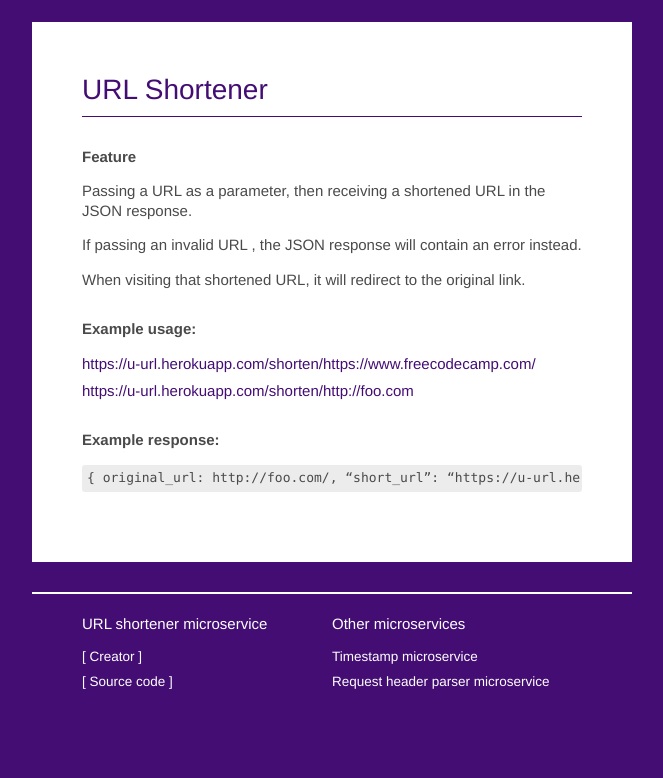
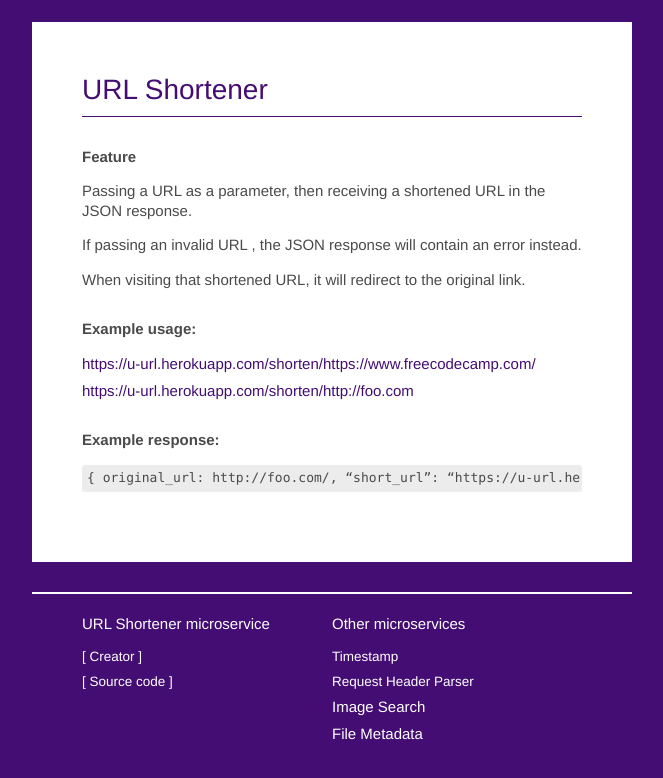
Before and after one commit to Thieurom/fcc-uurl, a website: page public/index.html in a window 1280 px wide. Shown: the part 100-878 px from the top of the page, without its empty margins (308-971 px from the left). Before the commit the page ends 835 px from the top, so only its background shows below. Drawn offline with Linux system fonts and the light colour scheme; files that its build step writes are made by us from their sources.

Commit message:
Update links for other services

```diff
--- a/public/index.html
+++ b/public/index.html
@@ -1,5 +1,6 @@
 <!doctype>
 <html lang="en">
+
 <head>
   <meta charset="utf-8">
   <title>URL Shortener Microservice</title>
@@ -50,7 +51,7 @@
     <footer class="footer">
       <div class="wrapper">
         <div class="wrapper__half">
-                        <h3 class="h3">URL shortener microservice</h3>
+          <h3 class="h3">URL Shortener microservice</h3>
           <ul class="list">
             <li class="list__item list__item--small">
               <a href="https://twitter.com/lethieu" class="self" rel="noopener noreferrer" target="_blank">Creator</a>
@@ -65,10 +66,16 @@
           <h3 class="h3">Other microservices</h3>
           <ul class="list">
             <li class="list__item list__item--small">
-                                <a href="https://u-timestamp.herokuapp.com" rel="noopener noreferrer" target="_blank">Timestamp microservice</a>
+              <a href="https://u-timestamp.herokuapp.com" rel="noopener noreferrer" target="_blank">Timestamp</a>
             </li>
             <li class="list__item list__item--small">
-                                <a href="https://u-reqheadparser.herokuapp.com" rel="noopener noreferrer" target="_blank">Request header parser microservice</a>
+              <a href="https://u-reqheadparser.herokuapp.com" rel="noopener noreferrer" target="_blank">Request Header Parser</a>
+            </li>
+            <li class="list__item list__item-small">
+              <a href="https://u-imagesearch.herokuapp.com" rel="noopener noreferrer" target="_blank">Image Search</a>
+            </li>
+            <li class="list__item list__item-small">
+              <a href="https://u-file.herokuapp.com" rel="noopener noreferrer" target="_blank">File Metadata</a>
             </li>
           </ul>
         </div>
@@ -76,4 +83,5 @@
     </footer>
   </div>
 </body>
+
 </html>
```
Lines whose indentation alone changed are shown as unchanged.
